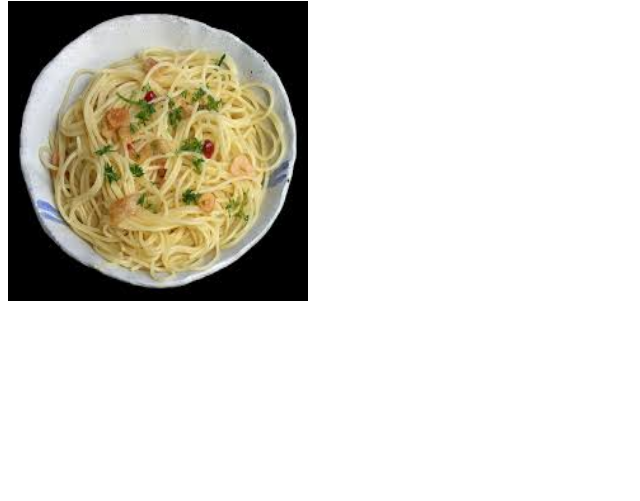
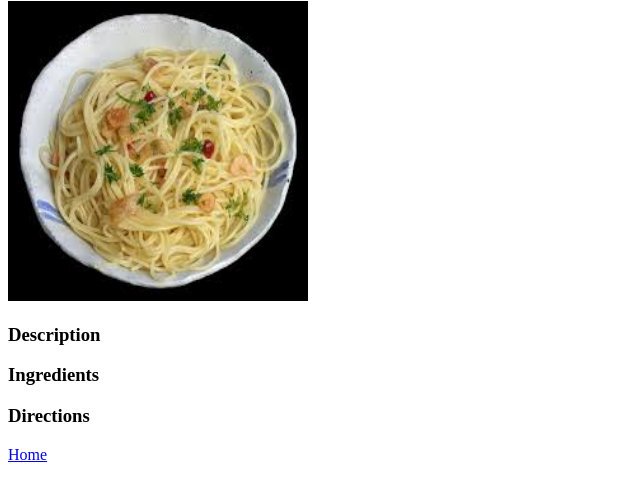
Before and after one commit to Russ733/odin-recipes, a plain HTML site: page recipes/agli-olio.html in a window 1280 px wide. Shown: the part 79-580 px from the top of the page, without its empty margins (0-640 px from the left). Drawn offline with Linux system fonts and the light colour scheme.

Commit message:
Add secondary headings and home link

```diff
--- a/recipes/agli-olio.html
+++ b/recipes/agli-olio.html
@@ -12,6 +12,14 @@
         alt="Agli Olio"
         height="300" width="300">
 
+    <h3>Description</h3>
+
+    <h3>Ingredients</h3>
+
+    <h3>Directions</h3>
+
+    <p><a href="../index.html">Home</a></p>
+
 </body>
 
 </html>
```
